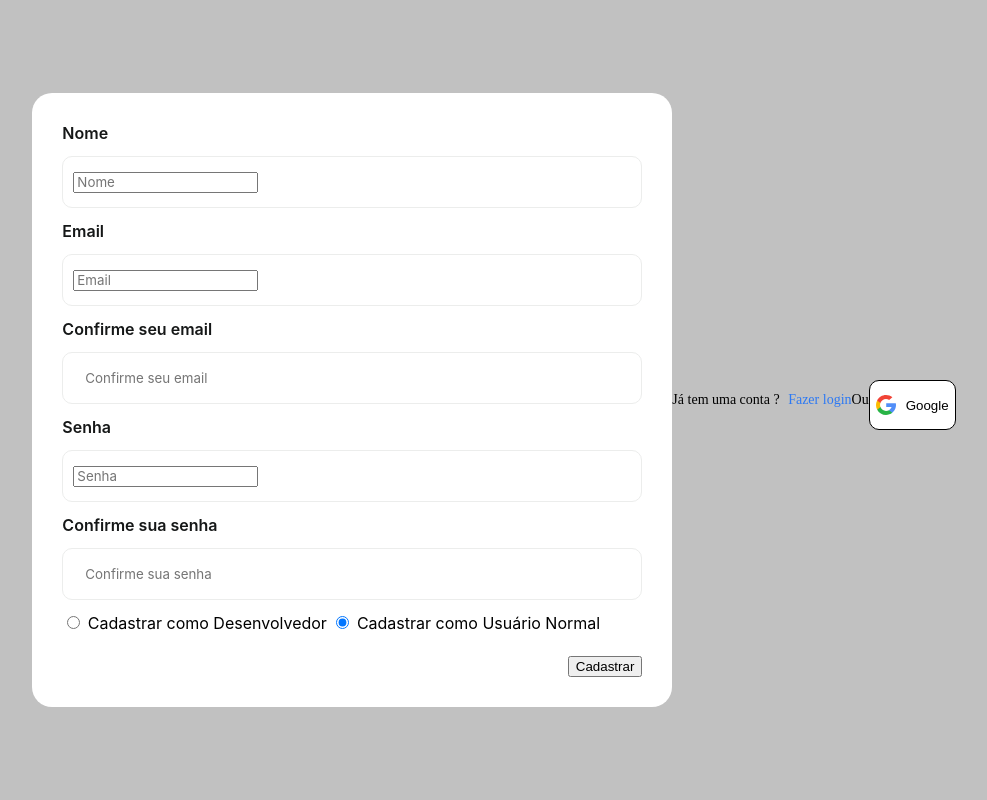
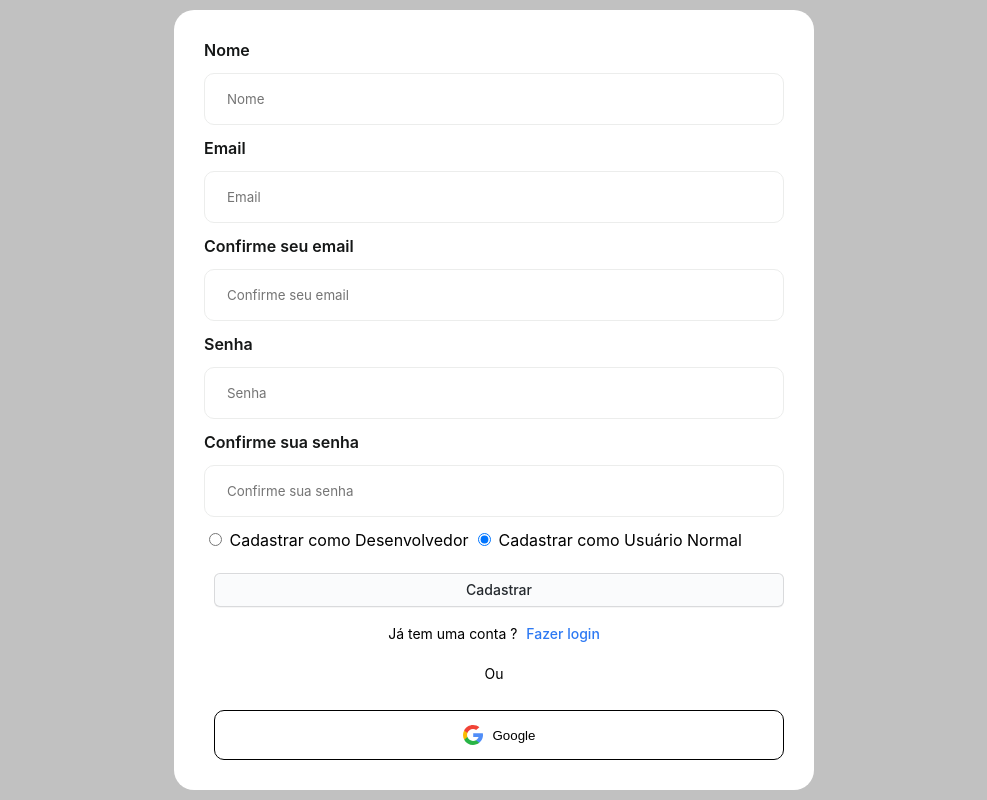
Before and after one commit to brunoedson1/game_bride, a website: page public/cadastro/index.html in a window 1280 px wide. Shown: the whole page, without its empty margins (146-1133 px from the left). Drawn offline with Linux system fonts and the light colour scheme.

Commit message:
ajustado css

```diff
--- a/public/cadastro/index.html
+++ b/public/cadastro/index.html
@@ -16,14 +16,14 @@
             <label>Nome </label>
         </div>
         <div class="inputForm">
-            <input type="text" name="name" placeholder="Nome" required />
+            <input type="text" name="name" class="input" placeholder="Nome" required />
         </div>
 
         <div class="flex-column">
             <label>Email </label>
         </div>
         <div class="inputForm">
-            <input type="email" name="email" placeholder="Email" required />
+            <input type="email" name="email" class="input" placeholder="Email" required />
         </div>
 
         <!-- Quem for alterar o front fazer a lógica de verificar se os 2 emails são iguais, pra ganhar tempo esse campo não faz nada -->
@@ -38,7 +38,7 @@
             <label>Senha </label>
         </div>
         <div class="inputForm">
-            <input type="password" name="password" placeholder="Senha" required />
+            <input type="password" name="password" class="input" placeholder="Senha" required />
         </div>
 
             <!-- Mesma coisa do que no campo do email, implementar script aqui -->
@@ -57,8 +57,7 @@
                 <input type="radio" name="is_dev" value="0" checked /> Cadastrar como Usuário Normal
             </label>
         </div>
-        <button type="submit">Cadastrar</button>
-        </form>
+        <button type="submit" class="button-4">Cadastrar</button>
 
         <p class="p">Já tem uma conta ? <a href="../login/index.html"><span class="span">Fazer login</span></a>
 
@@ -85,6 +84,7 @@
             </svg>
             Google
         </div>
+    </form>
 
         <!-- <div class="container">
         <h2>Cadastro</h2>
--- a/public/cadastro/styles.css
+++ b/public/cadastro/styles.css
@@ -24,7 +24,6 @@ body {
 }
 
 .form button {
-    align-self: flex-end;
   margin-left: 10px;
   margin-top: 10px;
 }
@@ -125,5 +124,62 @@ body {
 
 .btn:hover {
   border: 1px solid #0048bb;
-    ;
+
 }
+
+.button-4 {
+  appearance: none;
+  background-color: #FAFBFC;
+  border: 1px solid rgba(27, 31, 35, 0.15);
+  border-radius: 6px;
+  box-shadow: rgba(27, 31, 35, 0.04) 0 1px 0, rgba(255, 255, 255, 0.25) 0 1px 0 inset;
+  box-sizing: border-box;
+  color: #24292E;
+  cursor: pointer;
+  display: inline-block;
+  font-family: -apple-system, system-ui, "Segoe UI", Helvetica, Arial, sans-serif, "Apple Color Emoji", "Segoe UI Emoji";
+  font-size: 14px;
+  font-weight: 500;
+  line-height: 20px;
+  list-style: none;
+  padding: 6px 16px;
+  position: relative;
+  transition: background-color 0.2s cubic-bezier(0.3, 0, 0.5, 1);
+  user-select: none;
+  -webkit-user-select: none;
+  touch-action: manipulation;
+  vertical-align: middle;
+  white-space: nowrap;
+  word-wrap: break-word;
+}
+
+.button-4:hover {
+  background-color: #F3F4F6;
+  text-decoration: none;
+  transition-duration: 0.1s;
+}
+
+.button-4:disabled {
+  background-color: #FAFBFC;
+  border-color: rgba(27, 31, 35, 0.15);
+  color: #959DA5;
+  cursor: default;
+}
+
+.button-4:active {
+  background-color: #EDEFF2;
+  box-shadow: rgba(225, 228, 232, 0.2) 0 1px 0 inset;
+  transition: none 0s;
+}
+
+.button-4:focus {
+  outline: 1px transparent;
+}
+
+.button-4:before {
+  display: none;
+}
+
+.button-4:-webkit-details-marker {
+  display: none;
+}
```
Lines whose indentation alone changed are shown as unchanged.
